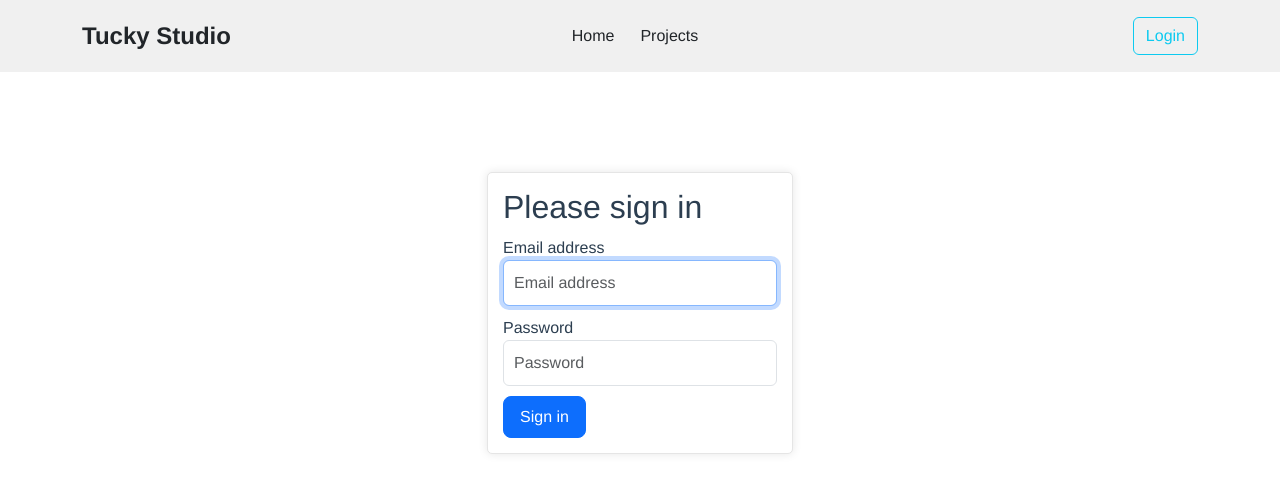
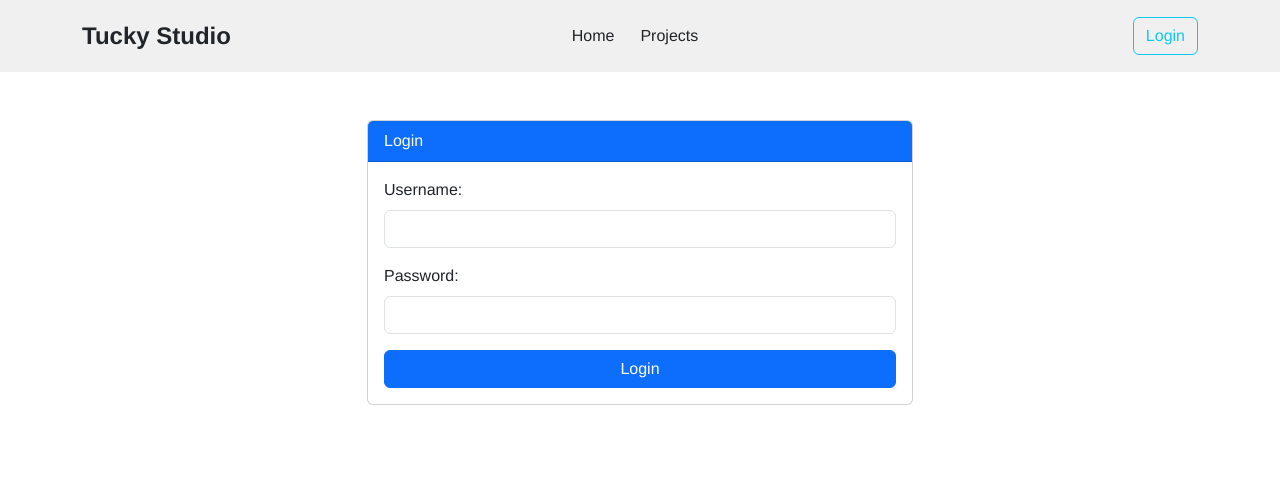
Before and after one commit to AIO-Develope/tuckystudiohomepage, a Vue app: page /login in a window 1280 px wide. Shown: the top 492 px of the page. Built offline with nearby package versions, Linux system fonts and the light colour scheme.

Commit message:
Update AccountLoginForm.vue

```diff
--- a/src/components/admin/AccountLoginForm.vue
+++ b/src/components/admin/AccountLoginForm.vue
@@ -1,13 +1,28 @@
 <template>
-    <div class="container">
-      <form @submit.prevent="login" class="form-signin">
-        <h2 class="form-signin-heading">Please sign in</h2>
-        <label for="inputEmail" class="sr-only">Email address</label>
-        <input v-model="email" type="email" id="inputEmail" class="form-control" placeholder="Email address" required autofocus>
-        <label for="inputPassword" class="sr-only">Password</label>
-        <input v-model="password" type="password" id="inputPassword" class="form-control" placeholder="Password" required>
-        <button class="btn btn-lg btn-primary btn-block" type="submit">Sign in</button>
+  <div class="container mt-5">
+    <div class="row justify-content-center">
+      <div class="col-md-6">
+        <div class="card">
+          <div class="card-header bg-primary text-white">Login</div>
+          <div class="card-body">
+            <form @submit.prevent="login">
+              <div class="mb-3">
+                <label for="username" class="form-label">Username:</label>
+                <input type="text" id="username" v-model="username" class="form-control" required>
+              </div>
+              <div class="mb-3">
+                <label for="password" class="form-label">Password:</label>
+                <input type="password" id="password" v-model="password" class="form-control" required>
+              </div>
+              <div class="d-grid">
+                <button type="submit" class="btn btn-primary">Login</button>
+              </div>
             </form>
+          </div>
+          <div v-if="error" class="card-footer bg-danger text-white">{{ error }}</div>
+        </div>
+      </div>
+    </div>
   </div>
 </template>
 
@@ -15,58 +30,33 @@
 export default {
   data() {
     return {
-        email: '',
-        password: ''
+      username: '',
+      password: '',
+      error: ''
     };
   },
   methods: {
-      login() {
-        console.log('Email:', this.email);
-        console.log('Password:', this.password);
-
+    async login() {
+      try {
+        const response = await fetch('http://localhost:3000/auth/login', {
+          method: 'POST',
+          headers: {
+            'Content-Type': 'application/json'
+          },
+          body: JSON.stringify({
+            username: this.username,
+            password: this.password
+          })
+        });
+        const data = await response.json();
+        if (!response.ok) {
+          throw new Error(data.message || 'Login failed');
+        }
+        // Handle successful login, e.g., redirect or store token
+      } catch (error) {
+        this.error = error.message;
+      }
     }
   }
 };
 </script>
-
-  <style scoped>
-  .container {
-    max-width: 330px;
-    margin: 0 auto;
-  }
-
-  .form-signin {
-    margin-top: 100px;
-    background-color: #fff;
-    padding: 15px;
-    border: 1px solid #e5e5e5;
-    border-radius: 5px;
-    box-shadow: 0 0 10px rgba(0,0,0,0.1);
-  }
-
-  .form-signin .form-signin-heading,
-  .form-signin .checkbox {
-    margin-bottom: 10px;
-  }
-
-  .form-signin .checkbox {
-    font-weight: normal;
-  }
-
-  .form-signin .form-control {
-    position: relative;
-    box-sizing: border-box;
-    height: auto;
-    padding: 10px;
-    font-size: 16px;
-  }
-
-  .form-signin input[type="email"],
-  .form-signin input[type="password"] {
-    margin-bottom: 10px;
-  }
-
-  .form-signin button[type="submit"] {
-    font-size: 16px;
-  }
-  </style>
```
Lines whose indentation alone changed are shown as unchanged.
